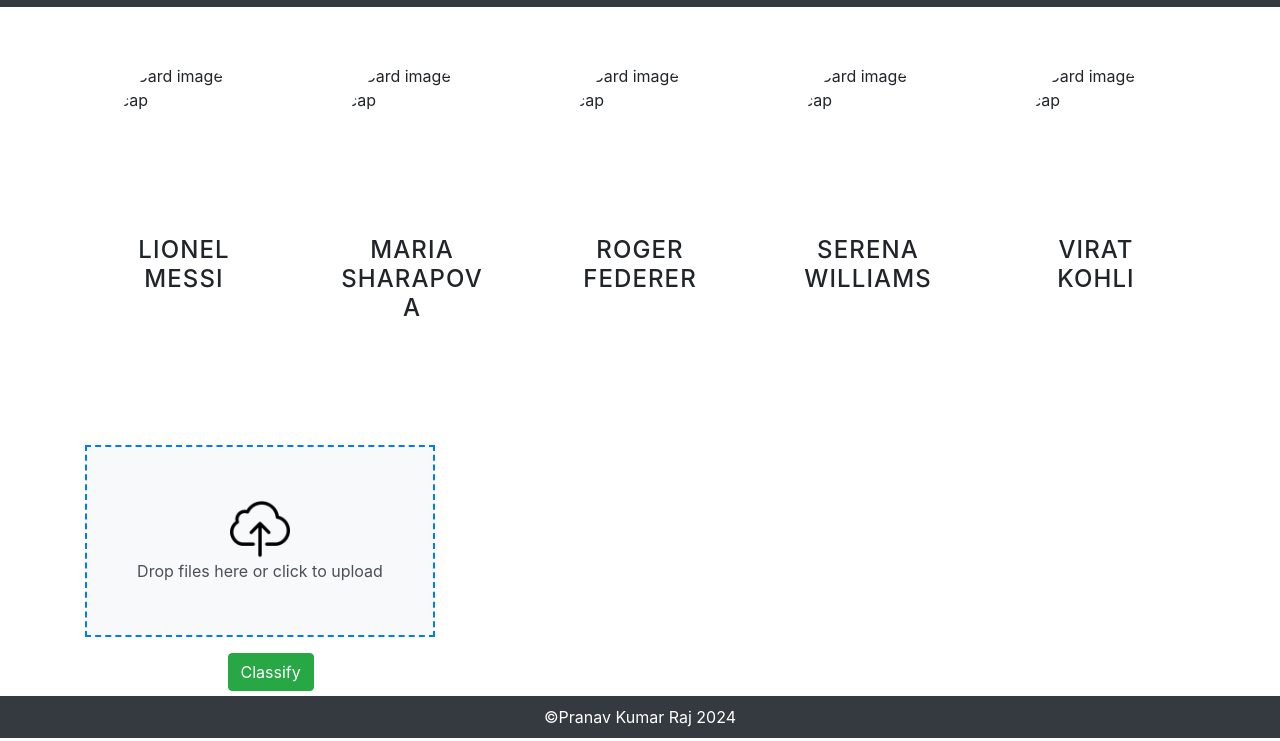
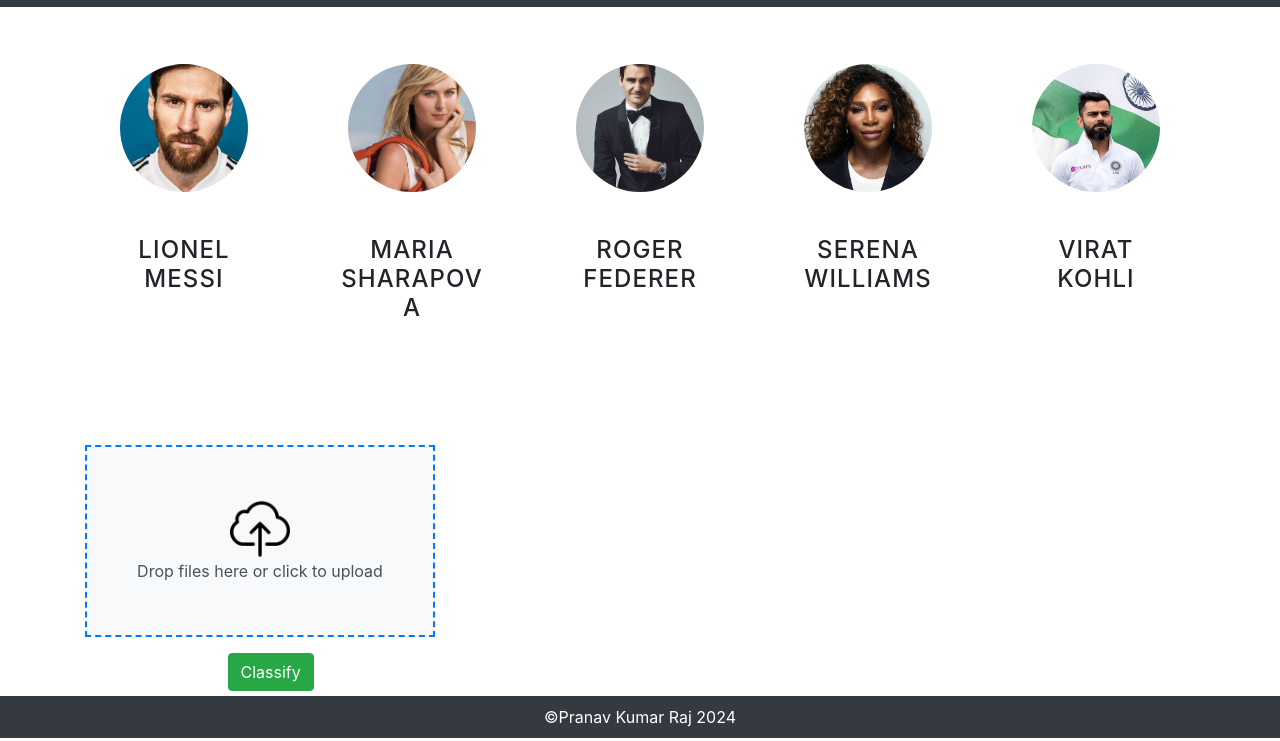
Before and after one commit to gitpranav87/Image_Classifier, a plain HTML site: page index.html in a window 1280 px wide. Shown: the part 59-800 px from the top of the page. Drawn offline with nearby package versions, Linux system fonts and the light colour scheme; files whose address does not match are found by name.

Commit message:
Update index.html
Signed-off-by: Pranav Kumar Raj <124396649+gitpranav87@users.noreply.github.com>

```diff
--- a/index.html
+++ b/index.html
@@ -21,7 +21,7 @@
                 <div class="card border-0">
                     <div class="position-relative rounded-circle overflow-hidden mx-auto custom-circle-image">
                         <img class="w-100 h-100"
-                            src="C:\Users\prana\Downloads\Images_Dataset\Images_Dataset\Lionel_Messi\a8784d8ea286c3fbfef21201af1c1254.jpg"
+                            src="./assets/lionelMessi.jpg"
                             alt="Card image cap">
                     </div>
                     <div class="card-body text-center mt-4">
@@ -34,7 +34,7 @@
                 <div class="card border-0">
                     <div class="position-relative rounded-circle overflow-hidden mx-auto custom-circle-image">
                         <img class="w-100 h-100"
-                            src="C:\Users\prana\Downloads\Images_Dataset\Images_Dataset\Maria_Sharapova\sharapova-hits-the-practice-courts-and-met-ball-kids.jpg"
+                        src="./assets/maria.jpg"
                             alt="Card image cap">
                     </div>
                     <div class="card-body text-center mt-4">
@@ -47,7 +47,7 @@
                 <div class="card border-0">
                     <div class="position-relative rounded-circle overflow-hidden mx-auto custom-circle-image">
                         <img class="w-100 h-100"
-                            src="C:\Users\prana\Downloads\Images_Dataset\Images_Dataset\Roger_Federer\ed9602a9fb1ed29e817aa5cf91bd1fe7.jpg"
+                            src="./assets/rodger.jpg"
                             alt="Card image cap">
                     </div>
                     <div class="card-body text-center mt-4">
@@ -61,7 +61,7 @@
                 <div class="card border-0">
                     <div class="position-relative rounded-circle overflow-hidden mx-auto custom-circle-image">
                         <img class="w-100 h-100"
-                            src="C:\Users\prana\Downloads\Images_Dataset\Images_Dataset\Serena_Williams\09Hunter1-superJumbo.jpg"
+                            src="./assets/serenaWilliams.jpg"
                             alt="Card image cap">
                     </div>
                     <div class="card-body text-center mt-4">
@@ -75,7 +75,7 @@
                 <div class="card border-0">
                     <div class="position-relative rounded-circle overflow-hidden mx-auto custom-circle-image">
                         <img class="w-100 h-100"
-                            src="C:\Users\prana\Downloads\Images_Dataset\Images_Dataset\Virat_Kohli\90217af76e.jpg"
+                            src="./assets/viratKohli.jpg"
                             alt="Card image cap">
                     </div>
                     <div class="card-body text-center mt-4">
@@ -93,7 +93,7 @@
                     <div class="col-12 mx-auto">
                         <form action="/file-upload" class="dropzone" id="dropzone">
                             <div class="dz-message needsclick">
-                                <img src="C:\Users\prana\Downloads\Images_Dataset\Upload_Icon.png" width="60vw"
+                                <img src="./assets/Upload_Icon.png" width="60vw"
                                     height="60vw"><br>
                                 <span class="note needsclick">Drop files here or click to upload</span>
                             </div>
@@ -144,7 +144,7 @@
         </div>
 </div>
     </div>
-    <footer class="footer mt-auto py-3" style="background-color: #343a40 !important;">
+<footer class="footer mt-auto py-3" style="background-color: #343a40 !important;">
         <div class="container text-center">
             <span class="text-muted" style="color: white !important;">©Pranav Kumar Raj 2024</span>
         </div>
```
